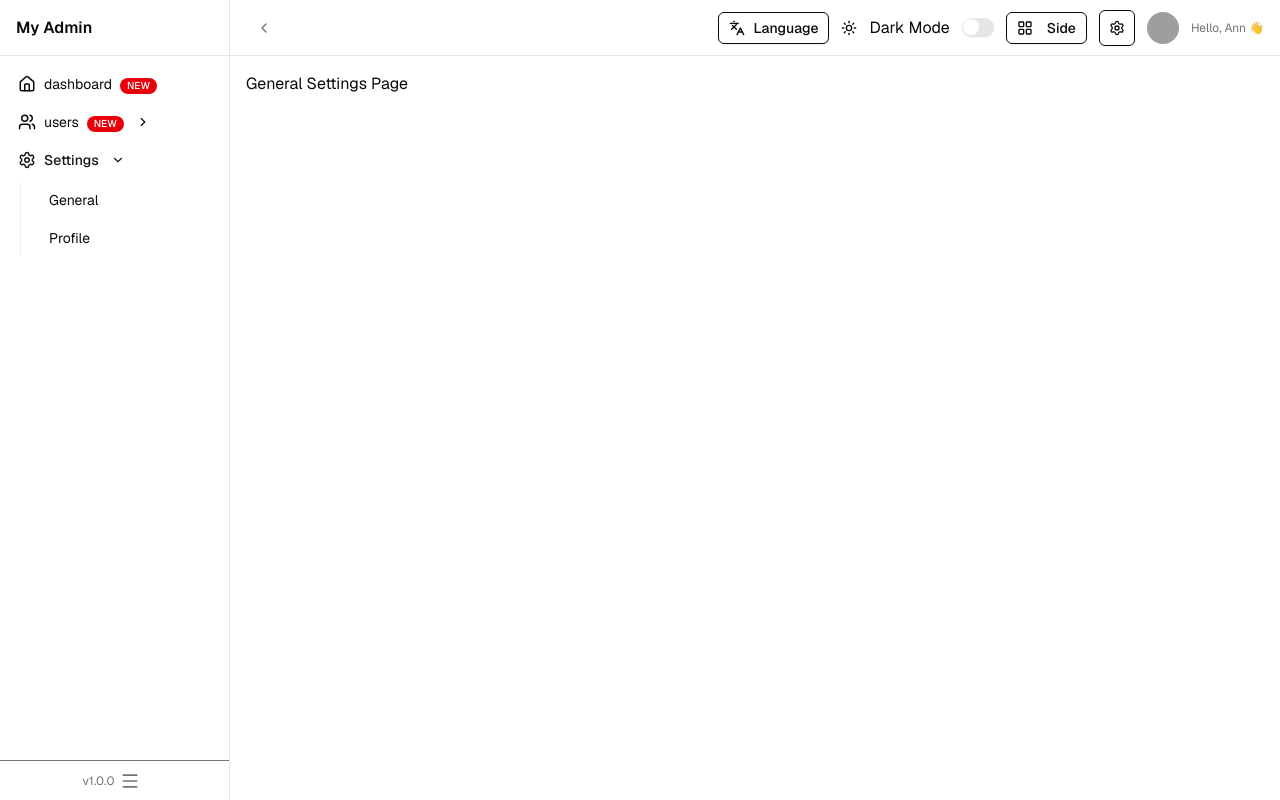
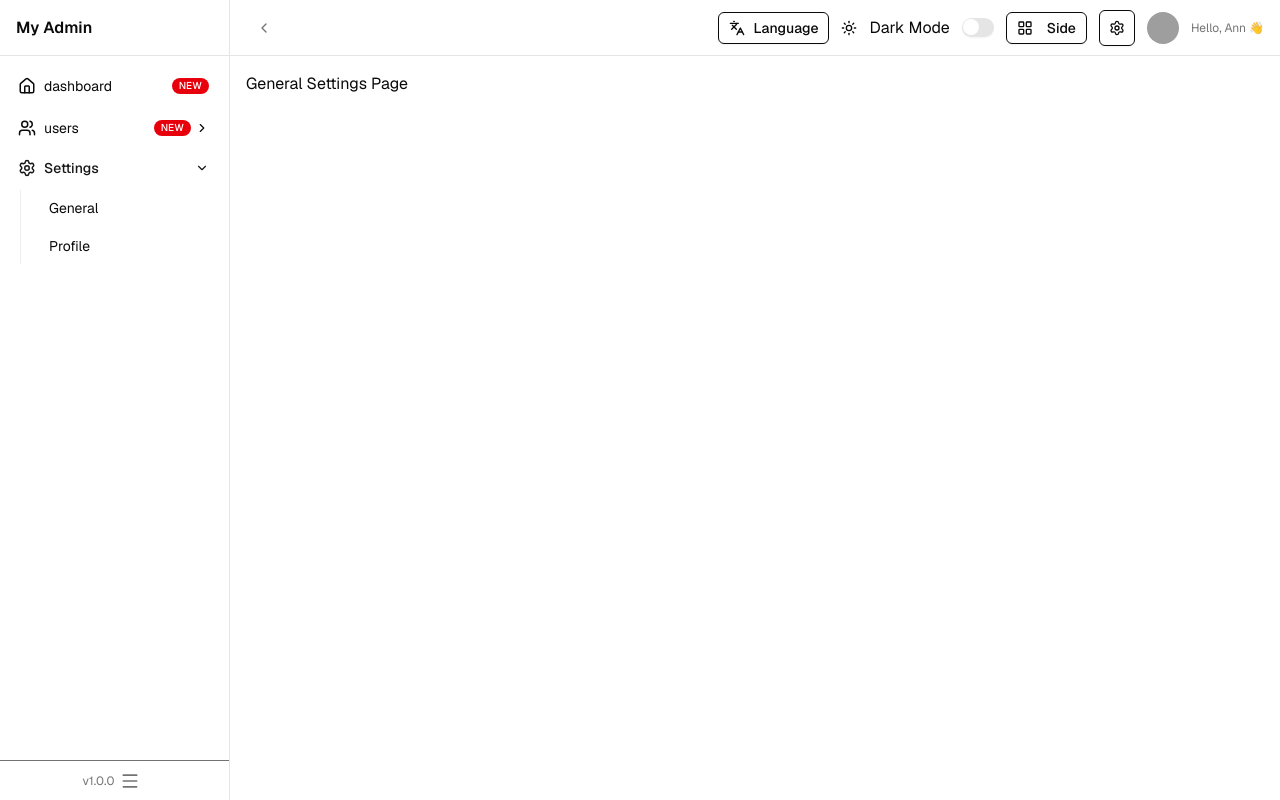
Before and after one commit to 3786329149/monorepo-next, a Next.js app in the folder apps/admin/: page /settings/general in a window 1280 px wide. Built offline with nearby package versions, Linux system fonts and the light colour scheme; grey boxes are pictures that could not be loaded.

Commit message:
styles: 调整子菜单栏旋转icon和badge 靠右

```diff
--- a/apps/admin/components/Languages-translate.tsx
+++ b/apps/admin/components/Languages-translate.tsx
@@ -27,7 +27,7 @@ export function LanguagesTranslate() {
             className="flex items-center gap-2"
           >
             <Languages className="w-4 h-4" />
-            <span>{t("language")}</span>
+            <span suppressHydrationWarning>{t("language")}</span>
           </Button>
         </DropdownMenuTrigger>
         <DropdownMenuContent align="end">
--- a/apps/admin/components/layout/layout-mix/SidebarItem.tsx
+++ b/apps/admin/components/layout/layout-mix/SidebarItem.tsx
@@ -86,7 +86,7 @@ export function SidebarItem({
         "group relative flex items-center rounded-md px-3 py-2 text-sm transition-all cursor-pointer select-none",
         collapsed ? "justify-center" : "gap-2",
         activeKey === item.key
-          ? "bg-primary text-primary-foreground"
+          ? "bg-primary text-primary-foreground show-sm"
           : "hover:bg-accent hover:text-foreground",
         hasActiveChild && !isCurrent ? "text-primary font-medium" : undefined // 父级只文字高亮
       )}
@@ -95,7 +95,7 @@ export function SidebarItem({
         marginTop: level === 0 ? 2 : 0,
       }}
     >
-      {Icon && <Icon size={18} />}
+      {Icon && <Icon size={18} className="shrink-0" />}
 
       {/* 动画包裹文本、Badge 和 Chevron */}
       <motion.div
@@ -105,11 +105,16 @@ export function SidebarItem({
           width: collapsed ? 0 : "auto",
         }}
         transition={{ duration: 0.2 }}
-        className="flex items-center gap-2 overflow-hidden"
+        className="flex flex-1 items-center  justify-between w-full overflow-hidden"
       >
+        {/* 左侧文本 */}
         {/* <span className="truncate">{item.label}</span> */}
-        <span className="truncate">{t(`route.${item.key}`)}</span>
+        <span className="truncate" suppressHydrationWarning>
+          {t(`route.${item.key}`)}
+        </span>
 
+        {/* 右侧 Badge + Chevron */}
+        <div className="flex items-center gap-1 ml-2 shrink-0">
           {item.badge && (
             <motion.div
               layout
@@ -120,7 +125,7 @@ export function SidebarItem({
             >
               <Badge
                 variant={item.badgeColor || "secondary"}
-              className="ml-auto text-[10px] font-medium h-4 px-1.5"
+                className="ml-auto text-[10px] font-medium mb-1 h-4 px-1.5"
               >
                 {item.badge}
               </Badge>
@@ -136,6 +141,7 @@ export function SidebarItem({
               <ChevronRight size={14} />
             </motion.span>
           )}
+        </div>
       </motion.div>
     </div>
   );
--- a/apps/admin/components/layout/layout-mix/index.tsx
+++ b/apps/admin/components/layout/layout-mix/index.tsx
@@ -1,3 +1,5 @@
+"use client";
+
 import { motion } from "framer-motion";
 
 import { SIDEBAR_COLLAPSED, SIDEBAR_WIDTH } from "#/constants";
--- a/apps/admin/components/layout/layout-side/SidebarItem.tsx
+++ b/apps/admin/components/layout/layout-side/SidebarItem.tsx
@@ -87,7 +87,7 @@ export function SidebarItem({
         "group relative flex items-center rounded-md px-3 py-2 text-sm transition-all cursor-pointer select-none",
         collapsed ? "justify-center" : "gap-2",
         activeKey === item.key
-          ? "bg-primary text-primary-foreground"
+          ? "bg-primary text-primary-foreground show-sm"
           : "hover:bg-accent hover:text-foreground",
         hasActiveChild && !isCurrent ? "text-primary font-medium" : undefined // 父级只文字高亮
       )}
@@ -96,7 +96,7 @@ export function SidebarItem({
         marginTop: level === 0 ? 2 : 0,
       }}
     >
-      {Icon && <Icon size={18} />}
+      {Icon && <Icon size={18} className="shrink-0" />}
 
       {/* 动画包裹文本、Badge 和 Chevron */}
       <motion.div
@@ -106,11 +106,15 @@ export function SidebarItem({
           width: collapsed ? 0 : "auto",
         }}
         transition={{ duration: 0.2 }}
-        className="flex items-center gap-2 overflow-hidden"
+        className="flex flex-1 items-center justify-between w-full overflow-hidden"
       >
-        {/* <span className="truncate">{item.label}</span> */}
-        <span className="truncate">{t(`route.${item.key}`)}</span>
+        {/* 左侧文本 */}
+        <span className="truncate" suppressHydrationWarning>
+          {t(`route.${item.key}`)}
+        </span>
 
+        {/* 右侧 Badge + Chevron */}
+        <div className="flex items-center gap-1 ml-2 shrink-0">
           {item.badge && (
             <motion.div
               layout
@@ -121,7 +125,7 @@ export function SidebarItem({
             >
               <Badge
                 variant={item.badgeColor || "secondary"}
-              className="ml-auto text-[10px] font-medium h-4 px-1.5"
+                className="text-[10px] font-medium mb-1 h-4 px-1.5"
               >
                 {item.badge}
               </Badge>
@@ -132,11 +136,11 @@ export function SidebarItem({
             <motion.span
               animate={{ rotate: isOpen ? 90 : 0 }}
               transition={{ duration: 0.2 }}
-            className="ml-1"
             >
               <ChevronRight size={14} />
             </motion.span>
           )}
+        </div>
       </motion.div>
     </div>
   );
--- a/apps/admin/components/layout/layout-side/index.tsx
+++ b/apps/admin/components/layout/layout-side/index.tsx
@@ -1,3 +1,5 @@
+"use client";
+
 import Sidebar from "./Sidebar";
 import Header from "./Header";
 
--- a/apps/admin/i18n/config.ts
+++ /dev/null
@@ -1,16 +0,0 @@
-// 纯配置文件，不要放 "use client"
-
-import zhCN from "./locales/zh-CN.json";
-import enUS from "./locales/en-US.json";
-import jaJP from "./locales/ja-JP.json";
-
-export const resources = {
-  "zh-CN": { translation: zhCN },
-  "en-US": { translation: enUS },
-  "ja-JP": { translation: jaJP },
-} as const;
-
-export const defaultNS = "translation";
-export const fallbackLng = "zh-CN";
-
-export type Language = keyof typeof resources;
--- a/apps/admin/i18n/index.ts
+++ b/apps/admin/i18n/index.ts
@@ -3,7 +3,21 @@
 import i18n from "i18next";
 import { initReactI18next } from "react-i18next";
 import LanguageDetector from "i18next-browser-languagedetector";
-import { resources, fallbackLng } from "./config";
+
+import zhCN from "./locales/zh-CN.json";
+import enUS from "./locales/en-US.json";
+import jaJP from "./locales/ja-JP.json";
+
+export const resources = {
+  "zh-CN": { translation: zhCN },
+  "en-US": { translation: enUS },
+  "ja-JP": { translation: jaJP },
+} as const;
+
+export const defaultNS = "translation";
+export const fallbackLng = "zh-CN";
+
+export type Language = keyof typeof resources;
 
 if (!i18n.isInitialized) {
   i18n
--- a/apps/admin/package.json
+++ b/apps/admin/package.json
@@ -14,6 +14,7 @@
     "@repo/ui": "workspace:*",
     "i18next": "^25.6.0",
     "i18next-browser-languagedetector": "^8.2.0",
+    "i18next-http-backend": "^3.0.2",
     "lucide-react": "^0.546.0",
     "next": "^15.4.2",
     "next-themes": "^0.4.6",
```
Lines whose indentation alone changed are shown as unchanged.
